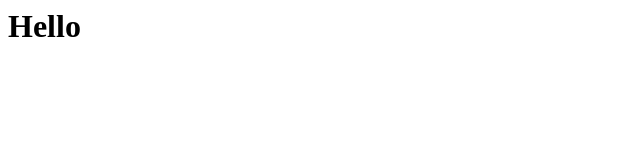
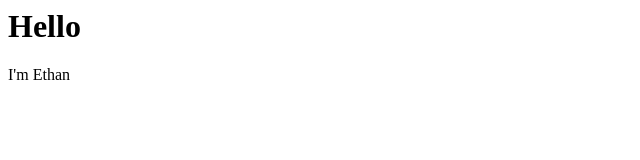
Before and after one commit to etpi1/my-Debian-test, a plain HTML site: page index.html in a window 1280 px wide. Shown: the full height of the page, 0-640 px from the left. Drawn offline with Linux system fonts and the light colour scheme.

Commit message:
Add new content(name)

```diff
--- a/index.html
+++ b/index.html
@@ -1 +1,2 @@
 <h1>Hello </h1>
+<p>I'm Ethan</p>
```
